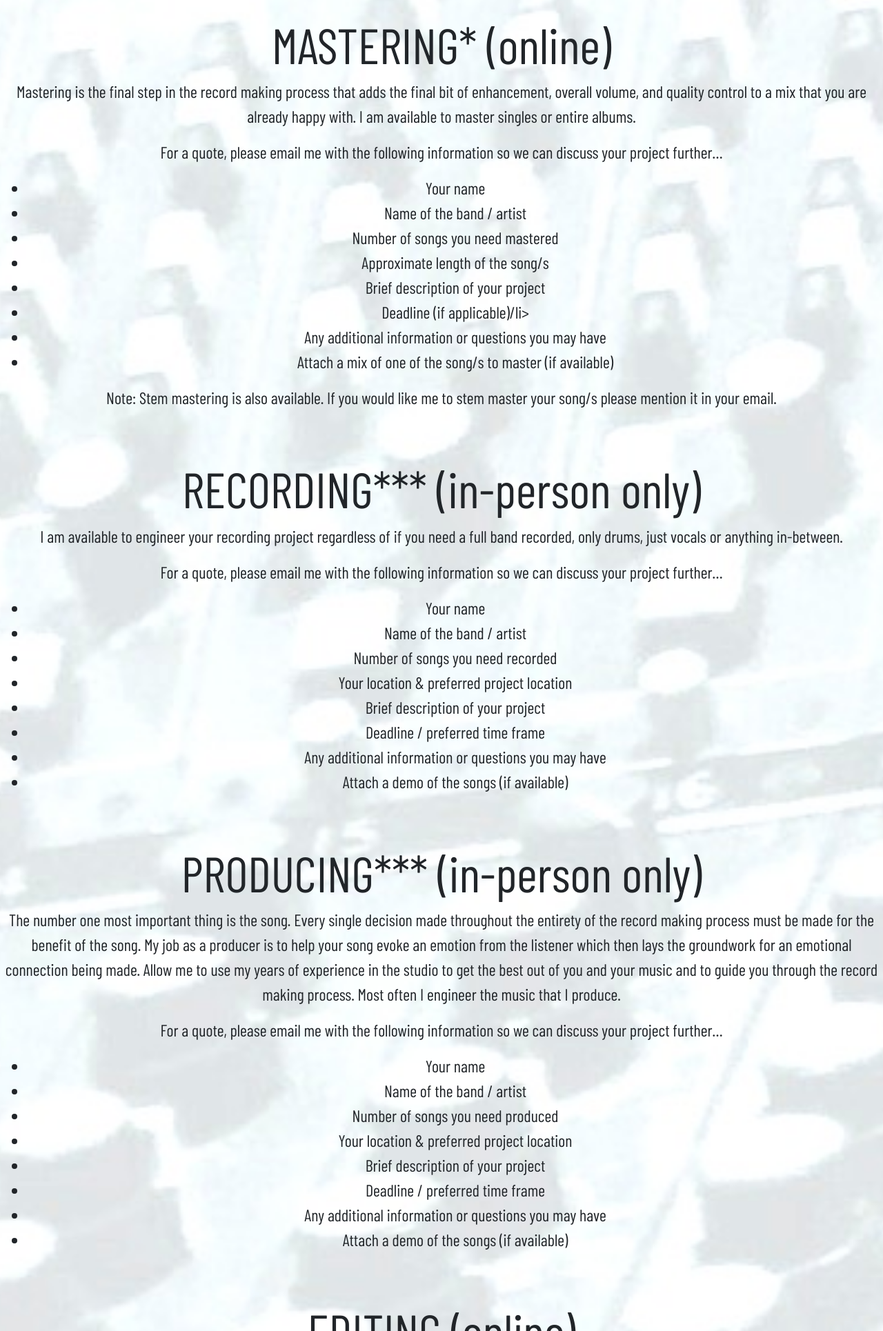
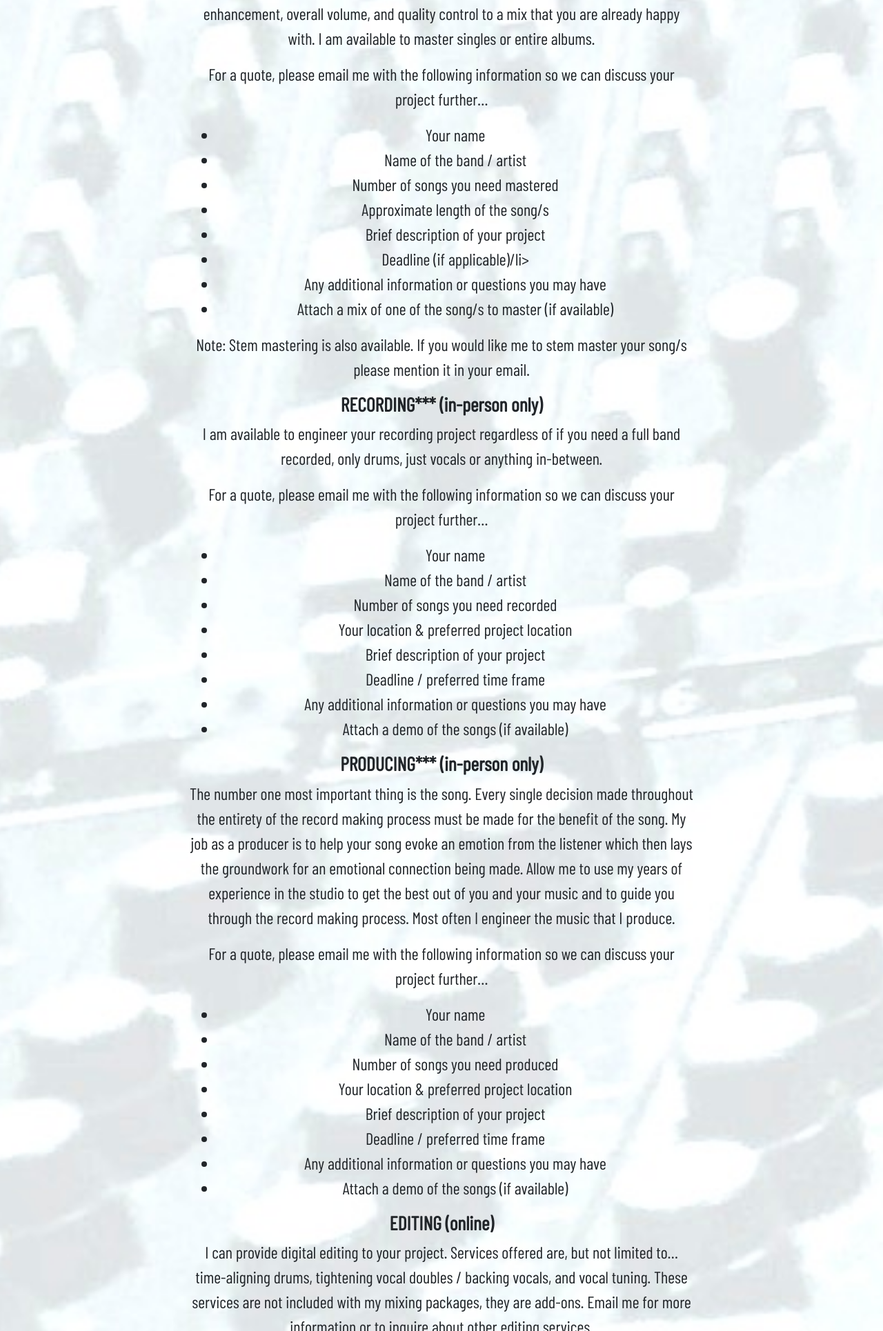
Before and after one commit to ChrisMeyerForHire/ChrisMeyer, a plain HTML site: page services.html in a window 1280 px wide. Shown: the part 870-2800 px from the top of the page at 69% size. Drawn offline with nearby package versions, Linux system fonts and the light colour scheme.

Commit message:
Update services.html

```diff
--- a/services.html
+++ b/services.html
@@ -45,7 +45,11 @@
 
     <div class="jumbotron-fluid text-center">
 		<h2 class="display-3"><strong>SERVICES</strong></h2>
-		<h3 class="display-3"><strong>MIXING* (online)</strong></h3>
+
+	<div class="container">
+       <div class="row text-center">
+          <div class="offset-xl-2 col-xl-8 offset-lg-2 col-lg-8">
+		<h3><strong>MIXING* (online)</strong></h3>
 	    		<p>When I mix a song, I do my utmost to fulfill the artist’s vision by serving the song and helping to bring the production to life in a way that evokes an emotion from the listener. Allow me to help you fulfill your musical vision by mixing your art. I am available to mix your full album, your new single, or anything in between. Mastering is included.</p>
 	    		<p>For a quote, please email me with the following information so we can discuss your project further…</p>
 
@@ -61,7 +65,7 @@
 		    <li>Attach the rough mix &#40;if available&#41;</li>
 	    </ul>
 
-		<h3 class="display-3"><strong>MASTERING* (online)</strong></h3>
+		<h3><strong>MASTERING* (online)</strong></h3>
 	   		 <p>Mastering is the final step in the record making process that adds the final bit of enhancement, overall volume, and quality control to a mix that you are already happy with. I am available to master singles or entire albums.</p>
 	    		<p>For a quote, please email me with the following information so we can discuss your project further…</p>
 
@@ -77,7 +81,7 @@
 	    </ul>
 	    <p>Note&#58; Stem mastering is also available. If you would like me to stem master your song&#47;s please mention it in your email.</p>
 
-		<h3 class="display-3"><strong>RECORDING*** (in-person only)</strong></h3>
+		<h3><strong>RECORDING*** (in-person only)</strong></h3>
 			<p>I am available to engineer your recording project regardless of if you need a full band recorded, only drums, just vocals or anything in-between.</p>
 	    		<p>For a quote, please email me with the following information so we can discuss your project further…</p>
 
@@ -91,7 +95,7 @@
 		    <li>Any additional information or questions you may have</li>
 		    <li>Attach a demo of the songs &#40;if available&#41;</li>
 	    </ul>
-	        <h3 class="display-3"><strong>PRODUCING*** (in-person only)</strong></h3>
+	        <h3><strong>PRODUCING*** (in-person only)</strong></h3>
 			<p>The number one most important thing is the song. Every single decision made throughout the entirety of the record making process must be made for the benefit of the song. My job as a producer is to help your song evoke an emotion from the listener which then lays the groundwork for an emotional connection being made. Allow me to use my years of experience in the studio to get the best out of you and your music and to guide you through the record making process. Most often I engineer the music that I produce.</p>
 	    		<p>For a quote, please email me with the following information so we can discuss your project further…</p>
 
@@ -105,9 +109,9 @@
 		    <li>Any additional information or questions you may have</li>
 		    <li>Attach a demo of the songs &#40;if available&#41;</li>
 	    </ul>
-	        <h3 class="display-3"><strong>EDITING (online)</strong></h3>
+	        <h3><strong>EDITING (online)</strong></h3>
 			<p>I can provide digital editing to your project. Services offered are, but not limited to… time-aligning drums, tightening vocal doubles / backing vocals, and vocal tuning. These services are not included with my mixing packages, they are add-ons. Email me for more information or to inquire about other editing services.</p>
-	        <h3 class="display-3"><strong>CONSULTATIONS (online)</strong></h3>
+	        <h3><strong>CONSULTATIONS (online)</strong></h3>
 		<p>I am available for video call consultations on all things studio, audio engineering and music related.</p>
 	    <p>For a quote, please email me with the following information so we can discuss your project further…</p>
 
@@ -117,13 +121,13 @@
 		    <li>Desired consultation length</li>
 		    <li>Any additional information or questions you may have</li>
 	    </ul>
-	        <h3 class="display-3"><strong>OTHER</strong></h3>
+	        <h3><strong>OTHER</strong></h3>
        			<p>For any inquiries that do not fit into the above categories, please email me to inquire!</p>
 	    		<br/>
 			<p style="font-size:small">*Chris offers online mixing and mastering services so he can easily work with clients from all over the world. File delivery is easy and if needed Chris can help guide you through the process. If you have questions about the process or if you need further instruction on exporting tracks or stems for mixing and mastering, please email to discuss further.</p>
 	    		<p style="font-size:small">***Chris is located in southern Finland although he occasionally can be found in the Pennsylvania, New York and New Jersey areas of the United States. Depending on the project, Chris is willing to travel to work with you at a studio near you. Please email to discuss further.</p>
 
-    </div>
+    </div></div></div></div>
 
     <div class="container">
        <div class="row text-center">
```
